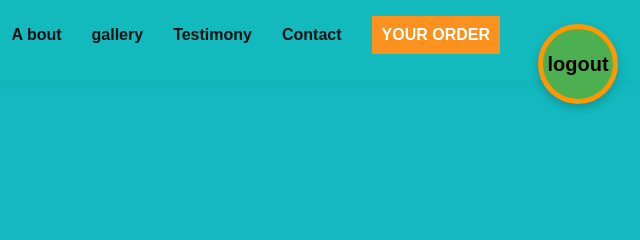
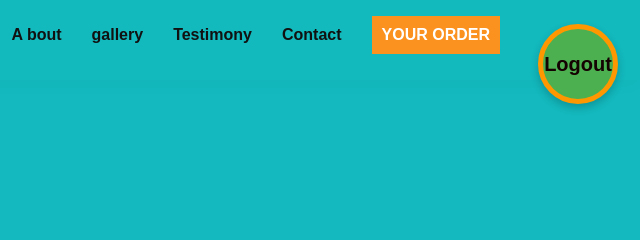
Before and after one commit to C-H-I-R-W-A/Technical-Service-Company-Ir-CHIRWA-Dav, a plain HTML site: page public/index.html in a window 1280 px wide. Shown: the top 240 px of the page, 640-1280 px from the left. Drawn offline with Linux system fonts and the light colour scheme.

Commit message:
Fix logout button text case

```diff
--- a/public/index.html
+++ b/public/index.html
@@ -24,7 +24,7 @@
  <section class="banniere" id="banniere">
     <div class="content">
  <div>
-    <button class="logout"><a href="register.html">logout</a></button>
+    <button class="logout"><a href="register.html">Logout</a></button>
  </div>
         <h2>Technical Services Company</h2>
         <p>‘‘Technical Service Company: your one-stop shop for all your technical needs. From home appliance repairs to delicious pasties, we’ve got you covered. Contact us today!’’
```
